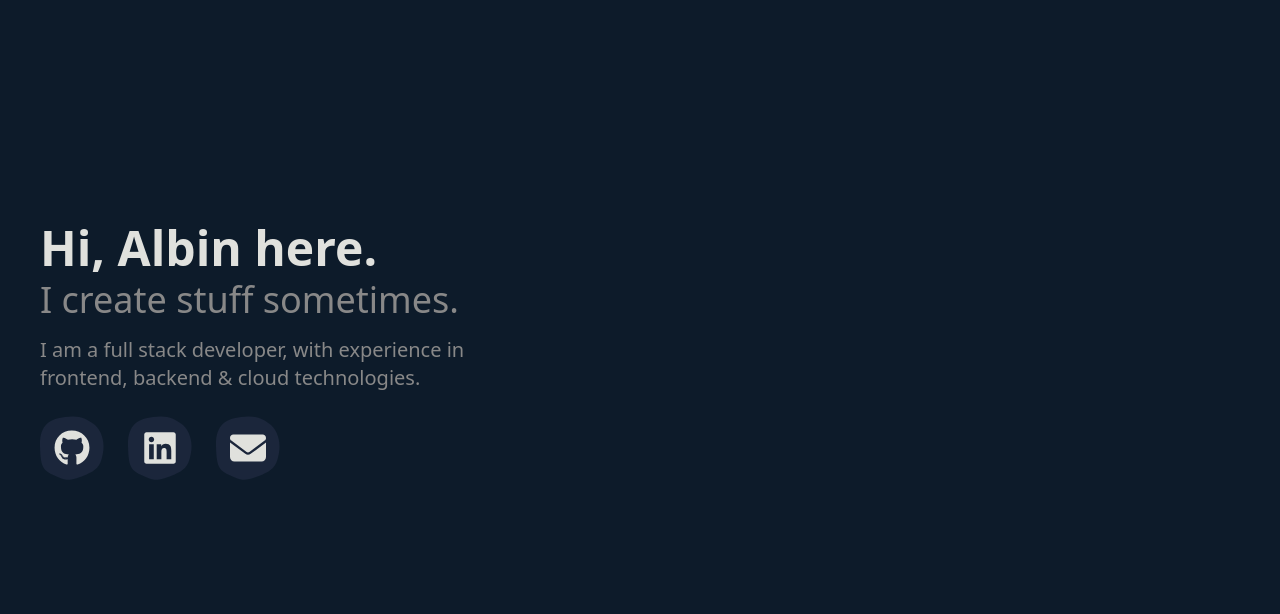
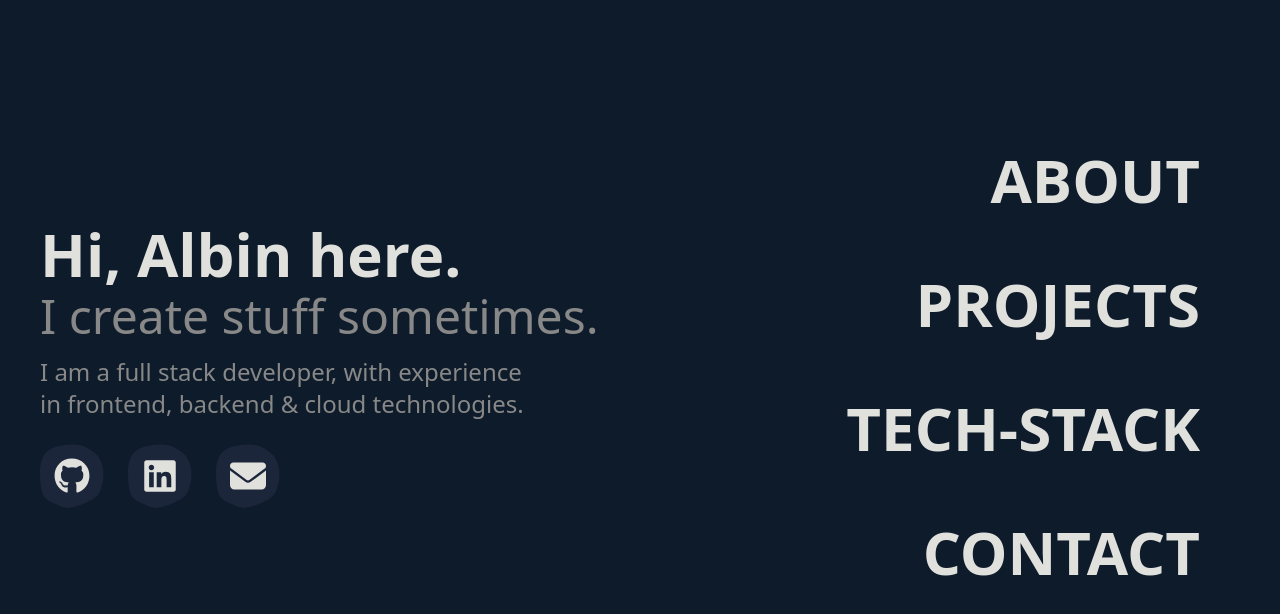
Before and after one commit to Poxie/another-porfolio, a Next.js app: page / in a window 1280 px wide. Shown: the top 614 px of the page. Built offline with nearby package versions, Linux system fonts and the light colour scheme.

Commit message:
Add navigation tabs to hero section, increase base text size

```diff
--- a/components/hero/HeroHeader.tsx
+++ b/components/hero/HeroHeader.tsx
@@ -5,14 +5,14 @@ export default function HeroHeader() {
     const t = useTranslations('hero');
 
     return(
-        <div>
-            <h1 className="text-5xl font-semibold">
+        <div className="main-width">
+            <h1 className="text-6xl font-semibold">
                 {t('header')}
             </h1>
-            <p className="mt-2 text-4xl text-secondary">
+            <p className="mt-2 text-5xl text-secondary">
                 {t('subheader')}
             </p>
-            <p className="w-[450px] mt-4 text-xl text-secondary">
+            <p className="w-[500px] mt-4 text-2xl text-secondary">
                 {t('paragraph')}
             </p>
             <HeroLinks className="mt-6" />
--- /dev/null
+++ b/components/hero/HeroNavigation.tsx
@@ -0,0 +1,24 @@
+import { NAVBAR_TABS } from "@/constants/navbarTabs";
+import { useTranslations } from "next-intl";
+import { twMerge } from "tailwind-merge";
+
+export default function HeroNavigation() {
+    const t = useTranslations('navbar');
+
+    return(
+        <ul className="[--right:3rem] pr-[--right] absolute right-0 top-2/4 -translate-y-2/4 overflow-hidden">
+            {NAVBAR_TABS.map(tab => (
+                <li>
+                    <button
+                        className={twMerge(
+                            "w-full p-8 relative text-6xl text-right font-bold uppercase",
+                            "after:z-[-1] after:absolute after:top-2/4 after:-translate-y-2/4 after:h-full after:left-[calc(100%+var(--right))] after:w-[calc(100%+var(--right))] after:border-y-2 after:border-y-secondary after:bg-gradient-to-l after:from-secondary after:to-primary after:duration-500 after:transition-[left] hover:after:left-0"
+                        )}
+                    >
+                        {t(tab)}
+                    </button>
+                </li>
+            ))}
+        </ul>
+    )
+}
--- a/components/hero/index.tsx
+++ b/components/hero/index.tsx
@@ -1,12 +1,14 @@
 import { useTranslations } from 'next-intl';
 import HeroHeader from './HeroHeader';
+import HeroNavigation from './HeroNavigation';
 
 export default function Hero() {
     const t = useTranslations('hero');
 
     return(
-        <section className="py-section-lg">
+        <section className="py-section-lg relative">
             <HeroHeader />
+            <HeroNavigation />
         </section>
     )
 }
--- a/components/index.tsx
+++ b/components/index.tsx
@@ -2,7 +2,7 @@ import Hero from "./hero";
 
 export default function Home() {
     return(
-        <main className="main-width">
+        <main>
             <Hero />
         </main>
     )
--- /dev/null
+++ b/constants/navbarTabs.ts
@@ -0,0 +1 @@
+export const NAVBAR_TABS = ['about', 'projects', 'tect-stack', 'contact'];
--- a/messages/en.json
+++ b/messages/en.json
@@ -3,5 +3,11 @@
         "header": "Hi, Albin here.",
         "subheader": "I create stuff sometimes.",
         "paragraph": "I am a full stack developer, with experience in frontend, backend & cloud technologies."
+    },
+    "navbar": {
+        "about": "About",
+        "projects": "Projects",
+        "tect-stack": "Tech-stack",
+        "contact": "Contact"
     }
 }
--- a/tailwind.config.ts
+++ b/tailwind.config.ts
@@ -9,6 +9,12 @@ const config: Config = {
   ],
   theme: {
     extend: {
+      colors: {
+        primary: '#0D1B2A',
+        secondary: '#1B263B',
+        tertiary: '#1F2C43',
+        quaternary: '#22304A',
+      },
       backgroundColor: {
         primary: '#0D1B2A',
         secondary: '#1B263B',
```
